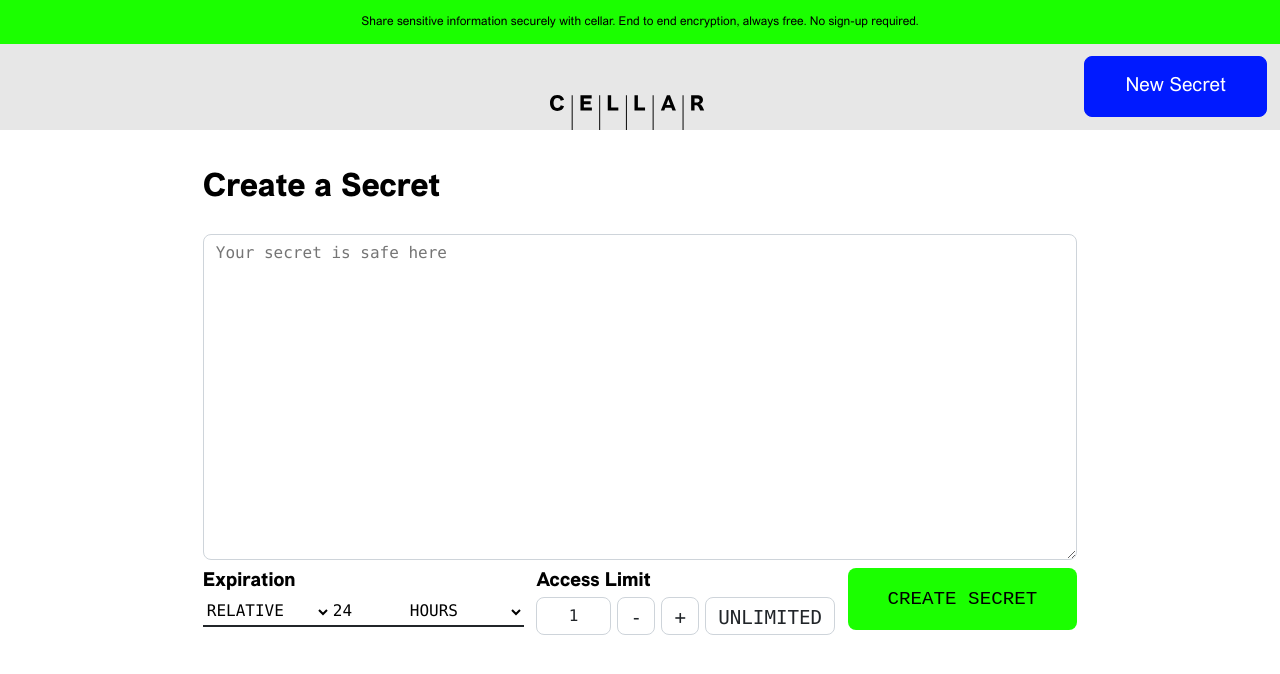
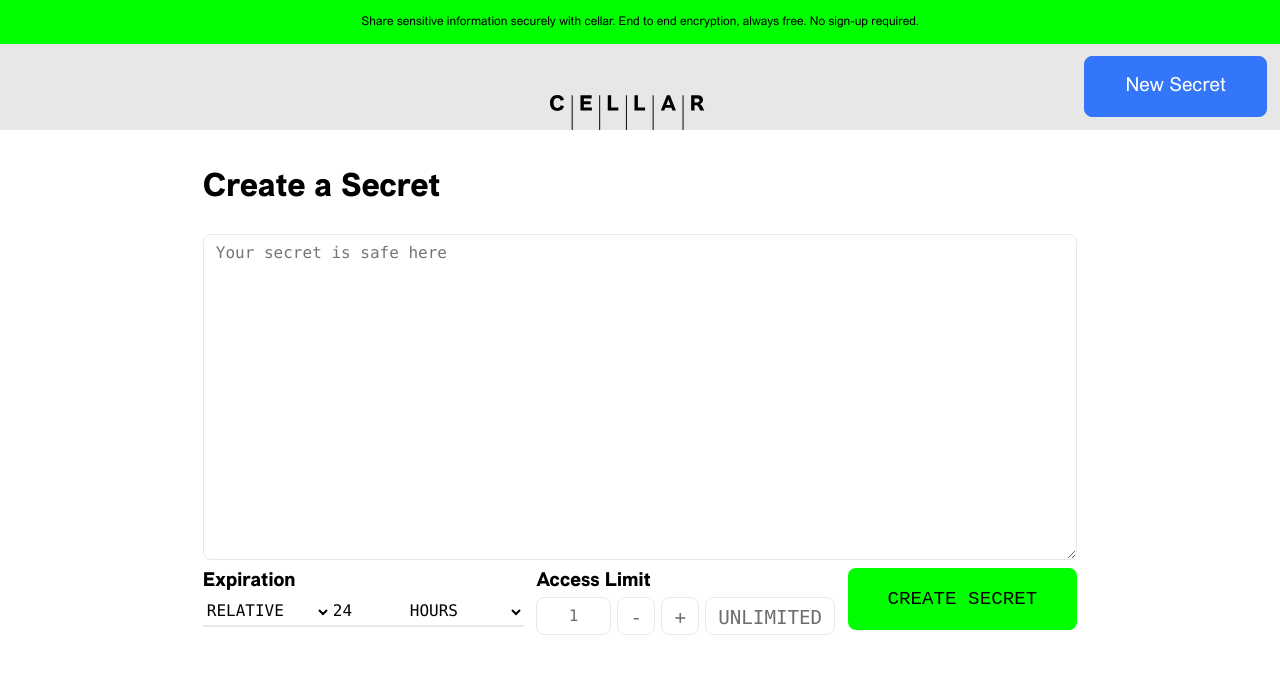
Before and after one commit to Cellar/cellar-ui, a React (Vite) app: page / in a window 1280 px wide. Shown: the top 674 px of the page. Built offline with nearby package versions, Linux system fonts and the light colour scheme; a web font is replaced by a local one.

Commit message:
Add new font colors as variables
Signed-off-by: Aria Vesta <dev@ariavesta.com>

```diff
--- a/src/components/Button.module.css
+++ b/src/components/Button.module.css
@@ -39,11 +39,11 @@
 .primary {
   font-family: 'DSE Typewriter', monospace;
   text-transform: uppercase;
-  background-color: var(--color-primary);
+  background-color: var(--color-green);
 }
 
 .secondary {
-  background-color: var(--color-accent);
-  border: 1px solid var(--color-accent);
+  background-color: var(--color-blue);
+  border: 1px solid var(--color-blue);
   color: white;
 }
--- a/src/components/CreateSecretForm.module.css
+++ b/src/components/CreateSecretForm.module.css
@@ -17,7 +17,7 @@
   background: none;
   border-width: 0 0 2px;
   border-style: solid;
-  border-color: var(--color-text);
+  border-color: var(--color-silver);
   font-family: var(--font-monospace);
   font-size: 1rem;
   height: 30px;
@@ -28,7 +28,7 @@
 }
 
 .expirationMode:focus, .relativeTimeUnit:focus, .relativeTimeValue:focus  {
-  border-color: var(--color-primary);
+  border-color: var(--color-green);
   outline: none;
 }
 
--- a/src/components/Form.module.css
+++ b/src/components/Form.module.css
@@ -17,8 +17,8 @@
   background-clip: padding-box;
   background-color: #fff;
   border-radius: 0.5rem;
-  border: 1px solid var(--color-secondary);
-  color: var(--color-text);
+  border: 1px solid var(--color-silver);
+  color: var(--color-gray);
   display: block;
   font-family: var(--font-monospace);
   font-weight: 400;
@@ -44,13 +44,13 @@
 }
 
 .formButton:hover {
-  background-color: var(--color-secondary);
+  background-color: var(--color-blue);
 }
 .formButton:active {
-  border: 2px solid var(--color-text);
+  border: 2px solid var(--color-silver);
 }
 
 .toggled {
-  background-color: var(--color-secondary);
-  border: 2px solid var(--color-text);
+  background-color: var(--color-blue);
+  border: 2px solid var(--color-silver);
 }
--- a/src/components/Header.module.css
+++ b/src/components/Header.module.css
@@ -1,5 +1,5 @@
 .banner {
-  background-color: var(--color-primary);
+  background-color: var(--color-green);
   font-size: 12px;
   padding: 0.8rem;
   text-align: center;
--- a/src/index.css
+++ b/src/index.css
@@ -42,10 +42,13 @@ body {
 }
 
 :root {
-  --color-primary: #1BFF00;
-  --color-secondary: #CED4DA;
-  --color-accent: #001AFF;
-  --color-text: #212529;
+  --color-blue: #3376F9;
+  --color-green: #00FF00;
+  --color-silver: #E9E9E9;
+  --color-gray: #6E6E6E;
+  --color-black: #303030;
+  --color-red: #FF0000;
+
   --font-monospace: 'DSE Typewriter', Monaco, Consolas, 'Courier New', monospace;
 }
 
```
